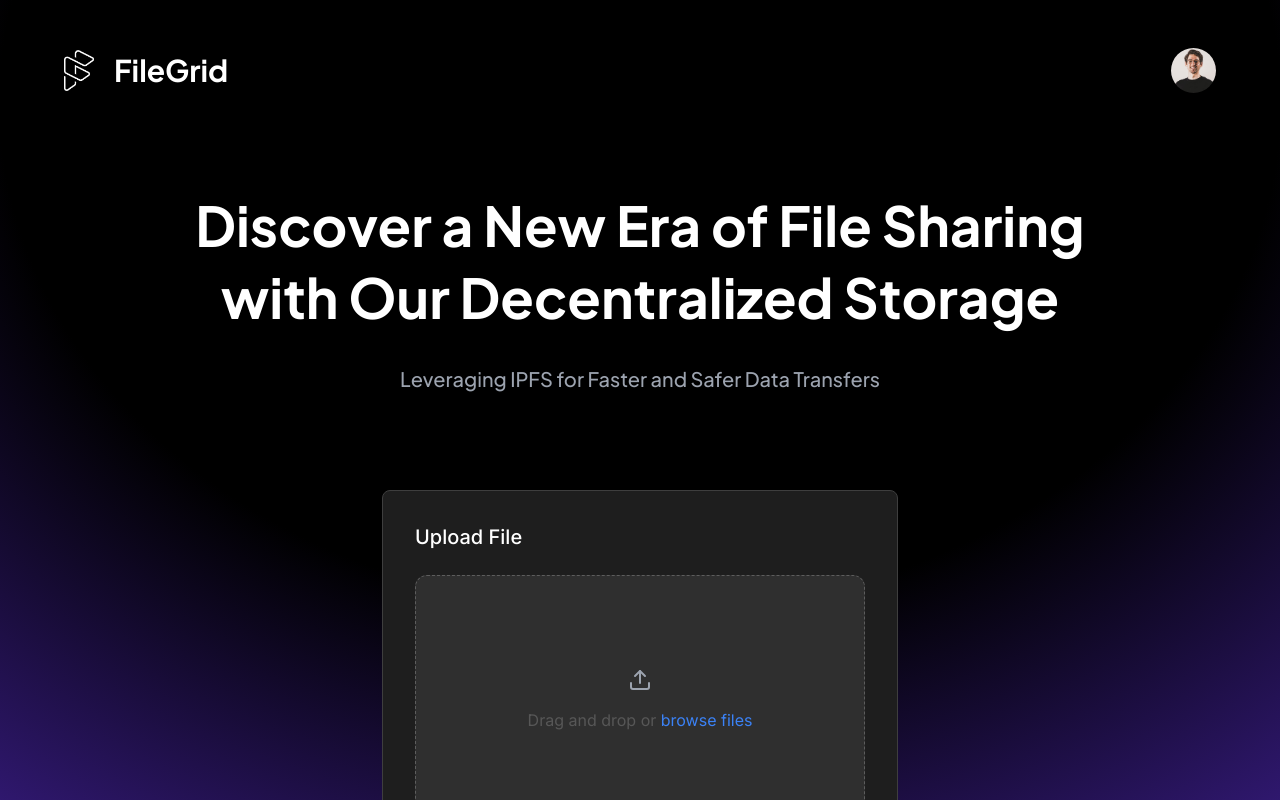
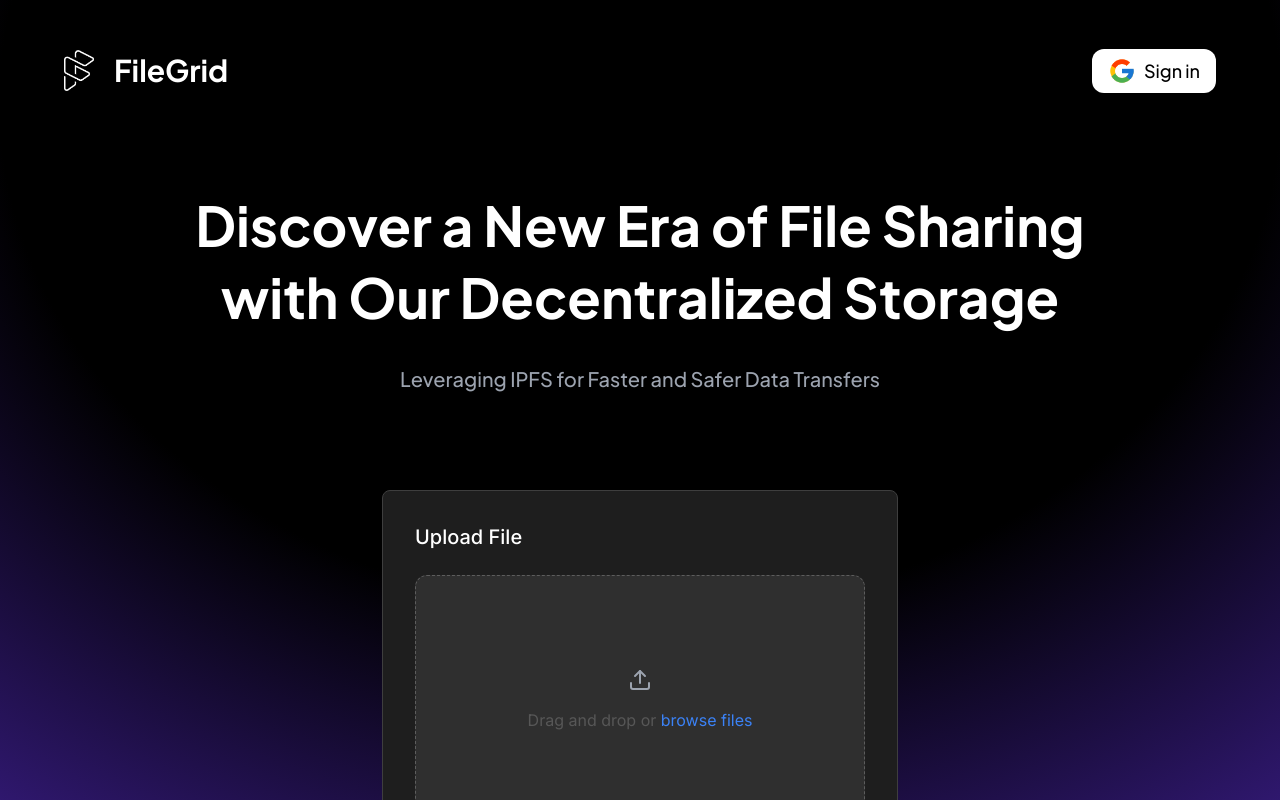
Before and after one commit to Leslie747401/FileGrid, a Next.js app: page / in a window 1280 px wide. Shown: the top 800 px of the page. Built offline with nearby package versions, Linux system fonts and the light colour scheme; what pinata would draw is missing.

Commit message:
Added google sign in button in Navbar

```diff
--- a/components/Navbar.jsx
+++ b/components/Navbar.jsx
@@ -35,7 +35,7 @@ export default function Navbar() {
             <div className='flex gap-8 items-center'>
 
                 {/* Sign in Button  */}
-                {/* <button className='bg-white rounded-xl flex justify-center h-fit px-3 sm:px-4 py-2 gap-2'>
+                <button className='bg-white rounded-xl flex justify-center h-fit px-3 sm:px-4 py-2 gap-2'>
                     <Image
                         src={Google}
                         alt='Logo'
@@ -44,10 +44,10 @@ export default function Navbar() {
                         className='object-contain'
                     />
                     <p className='text-[16px] sm:text-[18px] font-medium'>Sign in</p>
-                </button> */}
+                </button>
 
                 {/* Circle */}
-                <div className='cursor-pointer' onClick={() => setDropdown(!dropdown)}>
+                {/* <div className='cursor-pointer' onClick={() => setDropdown(!dropdown)}>
                     <Image
                         src={user}
                         alt='Logo'
@@ -55,7 +55,7 @@ export default function Navbar() {
                         height={45}
                         className='rounded-full'
                     />
-                </div>
+                </div> */}
 
 
             </div>
```
Also changed, not shown: Components/Navbar.jsx (+4 -4 lines).
